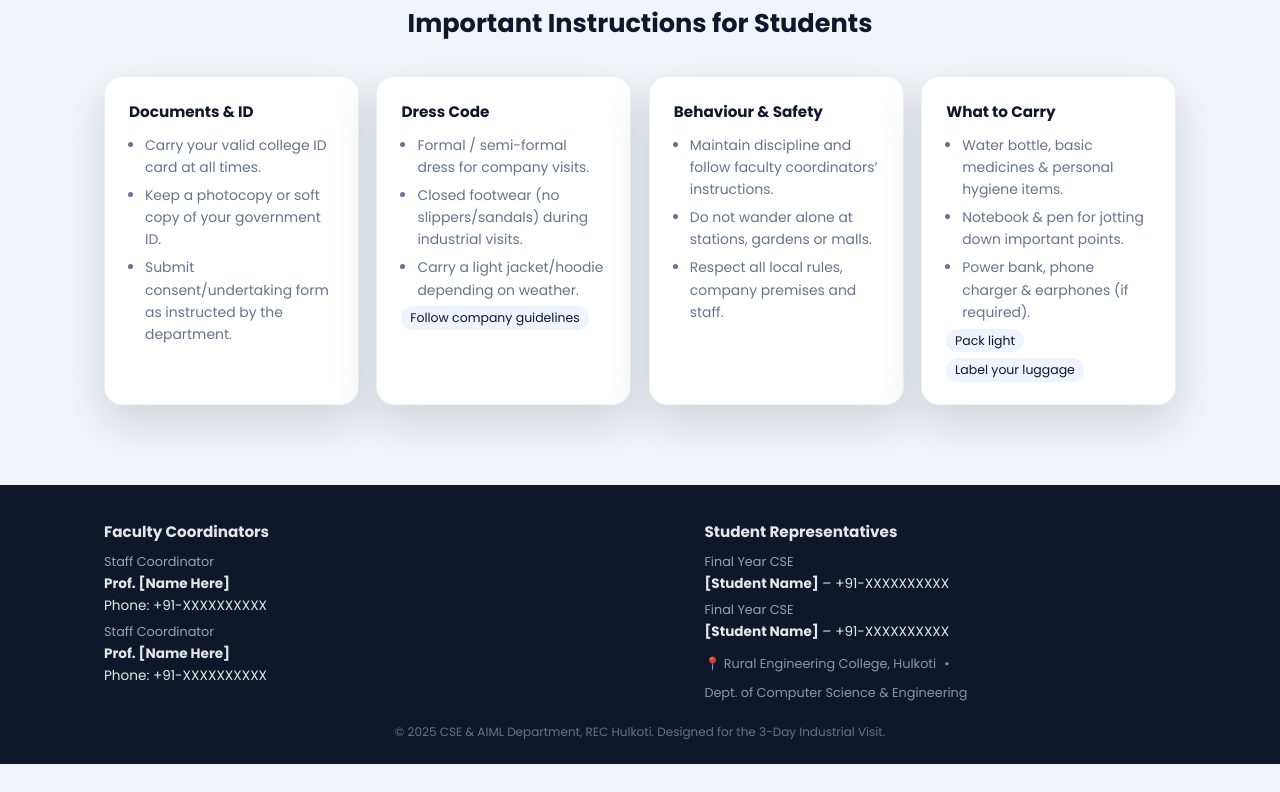
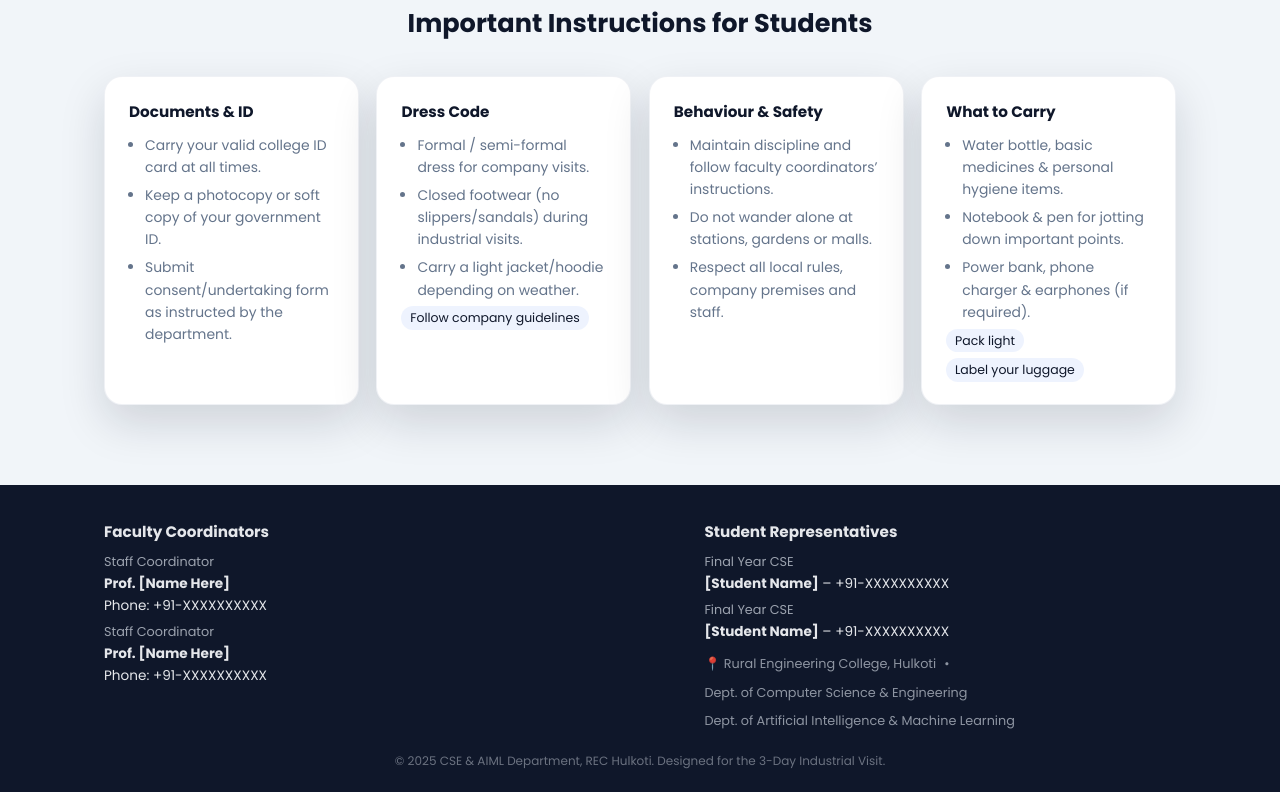
Before and after one commit to shahid272005/IV-Webpage, a website: page index.html in a window 1280 px wide. Shown: the part 3369-4161 px from the top of the page. Before the commit the page ends 4133 px from the top, so only its background shows below. Drawn offline with Linux system fonts and the light colour scheme.

Commit message:
bugfix: Updated index.html to include AI & ML department

```diff
--- a/index.html
+++ b/index.html
@@ -1073,6 +1073,7 @@
             <span>📍 Rural Engineering College, Hulkoti</span>
             <span>•</span>
             <span>Dept. of Computer Science &amp; Engineering</span>
+           <span>Dept. of Artificial Intelligence &amp; Machine Learning</span>
           </div>
         </div>
       </div>
```
